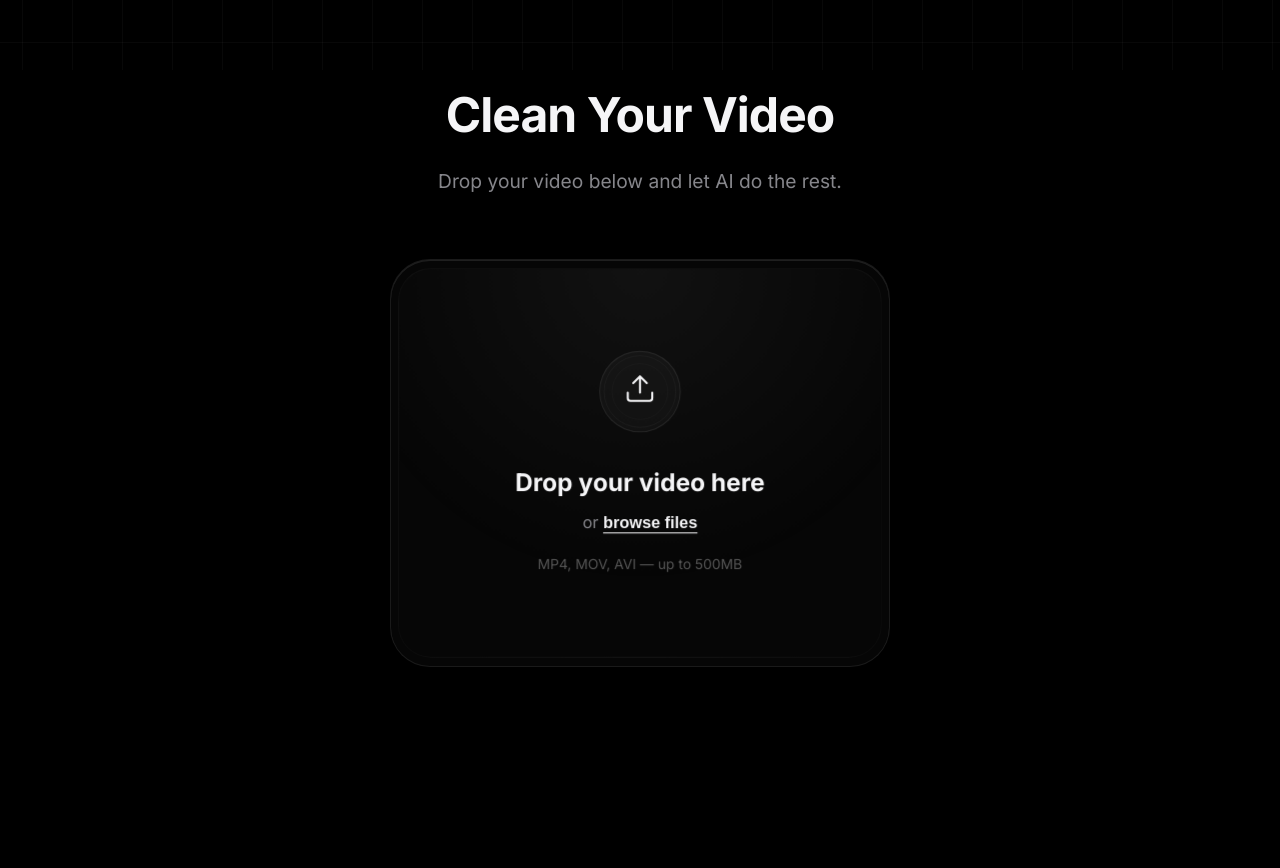
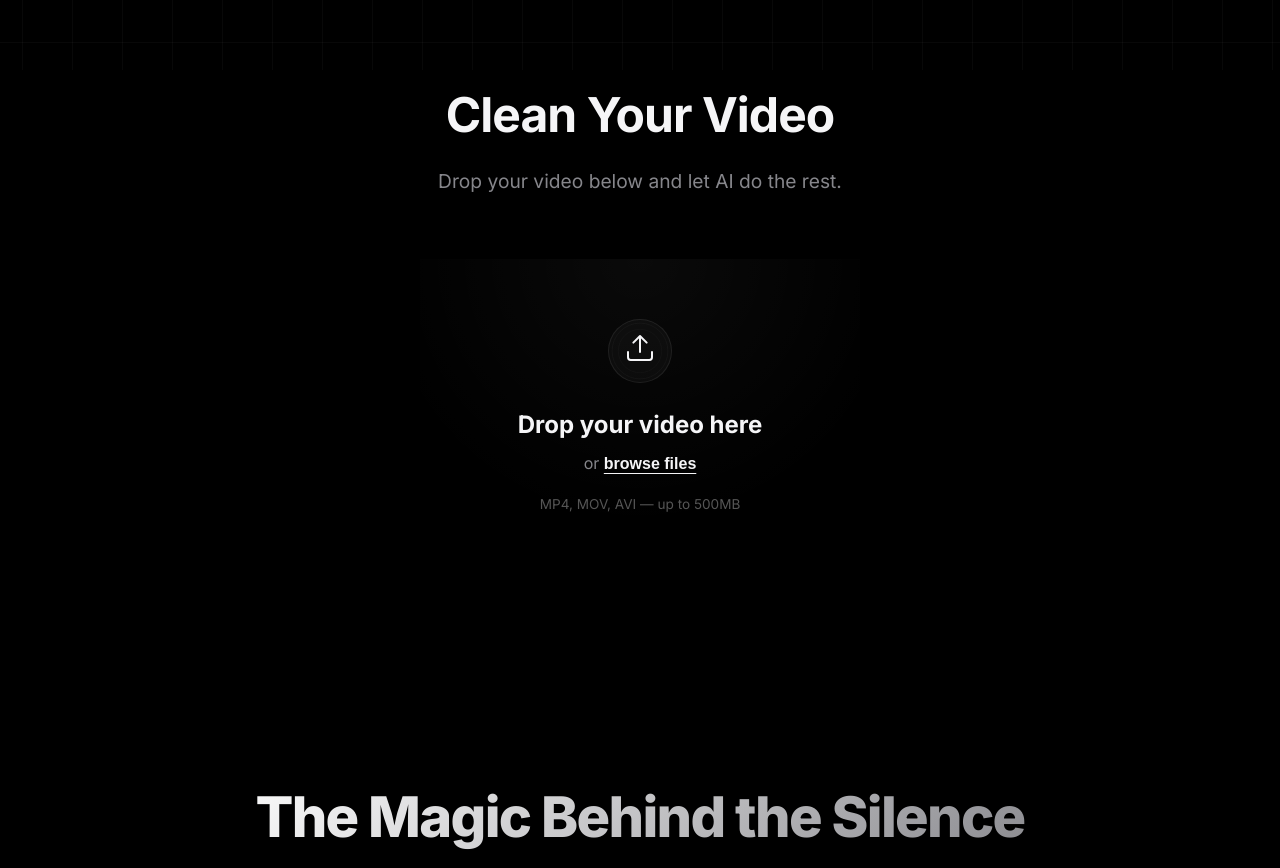
Before and after one commit to samarth3394/Video-Background-Noice-Remover-Agent, a Flask app: page / in a window 1280 px wide. Shown: the part 730-1598 px from the top of the page. Run offline with Flask 3, Linux system fonts and the light colour scheme.

Commit message:
Refine upload card: compact size and remove double layering for premium look

```diff
--- a/static/css/style.css
+++ b/static/css/style.css
@@ -252,7 +252,7 @@ body::before {
 
 .upload-section {
     padding: 80px 20px;
-    max-width: 540px;
+    max-width: 480px;
     margin: 0 auto;
     text-align: center;
 }
@@ -273,24 +273,29 @@ body::before {
     color: var(--text-secondary);
 }
 
-.upload-card, .state-card {
+.state-card {
     background: rgba(10, 10, 10, 0.6);
     backdrop-filter: blur(40px);
     -webkit-backdrop-filter: blur(40px);
     border: 1px solid rgba(255, 255, 255, 0.08);
-    border-radius: 40px;
-    padding: 12px;
-    transition: transform 0.6s cubic-bezier(0.23, 1, 0.32, 1), box-shadow 0.6s cubic-bezier(0.23, 1, 0.32, 1), border-color 0.4s ease;
-    position: relative;
+    border-radius: 24px;
+    padding: 40px 24px;
+    transition: transform 0.4s ease, box-shadow 0.4s ease, border-color 0.4s ease;
+    box-shadow: 0 20px 40px rgba(0, 0, 0, 0.8), inset 0 1px 0 rgba(255, 255, 255, 0.1);
+}
+
+.upload-card {
+    padding: 0;
     overflow: hidden;
-    box-shadow: 0 40px 80px rgba(0, 0, 0, 0.8), inset 0 1px 0 rgba(255, 255, 255, 0.1);
-    transform-style: preserve-3d;
-    perspective: 1000px;
+}
+
+.state-card:hover {
+    box-shadow: 0 30px 60px rgba(0, 0, 0, 0.9), inset 0 1px 0 rgba(255, 255, 255, 0.2);
 }
 
 .upload-card:hover {
-    box-shadow: 0 40px 80px rgba(0, 0, 0, 0.6), inset 0 1px 0 rgba(255, 255, 255, 0.2), 0 0 40px rgba(255, 255, 255, 0.05);
-    border-color: rgba(255, 255, 255, 0.15);
+    border-color: rgba(255, 255, 255, 0.2);
+    transform: translateY(-2px);
 }
 
 .hidden {
@@ -298,26 +303,22 @@ body::before {
 }
 
 .upload-zone {
-    border: 1px solid rgba(255, 255, 255, 0.03);
-    border-radius: 32px;
-    padding: 80px 20px;
+    border: none;
+    padding: 60px 20px;
     cursor: pointer;
-    transition: all 0.5s cubic-bezier(0.23, 1, 0.32, 1);
-    background: radial-gradient(circle at 50% 0%, rgba(255,255,255,0.05) 0%, rgba(255,255,255,0) 70%);
-    transform: translateZ(20px);
+    transition: all 0.4s ease;
+    background: radial-gradient(circle at 50% 0%, rgba(255,255,255,0.04) 0%, transparent 70%);
 }
 
-.upload-zone:hover, .upload-zone.dragover {
-    border-color: rgba(255, 255, 255, 0.2);
-    background: radial-gradient(circle at 50% 50%, rgba(255,255,255,0.08) 0%, rgba(255,255,255,0) 80%);
-    transform: translateZ(40px) scale(0.98);
+.upload-card:hover .upload-zone, .upload-zone.dragover {
+    background: radial-gradient(circle at 50% 50%, rgba(255,255,255,0.08) 0%, transparent 80%);
 }
 
 .upload-ring {
     position: relative;
-    width: 80px;
-    height: 80px;
-    margin: 0 auto 32px;
+    width: 64px;
+    height: 64px;
+    margin: 0 auto 24px;
     background: rgba(255,255,255,0.03);
     border-radius: 50%;
     border: 1px solid rgba(255,255,255,0.08);
```
